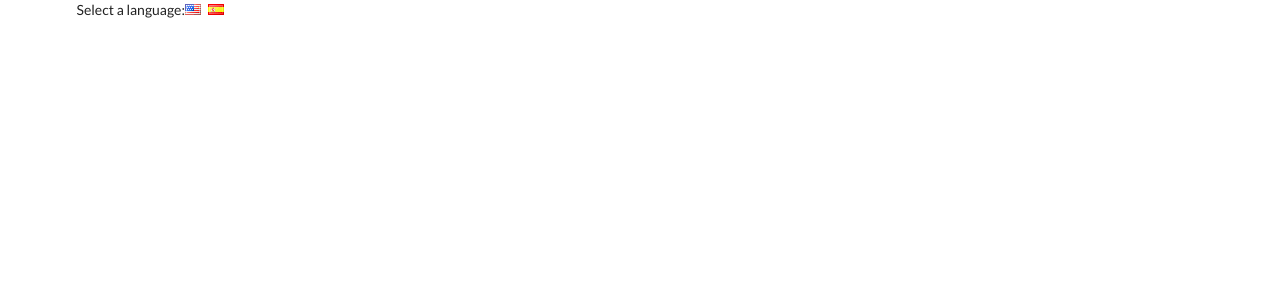
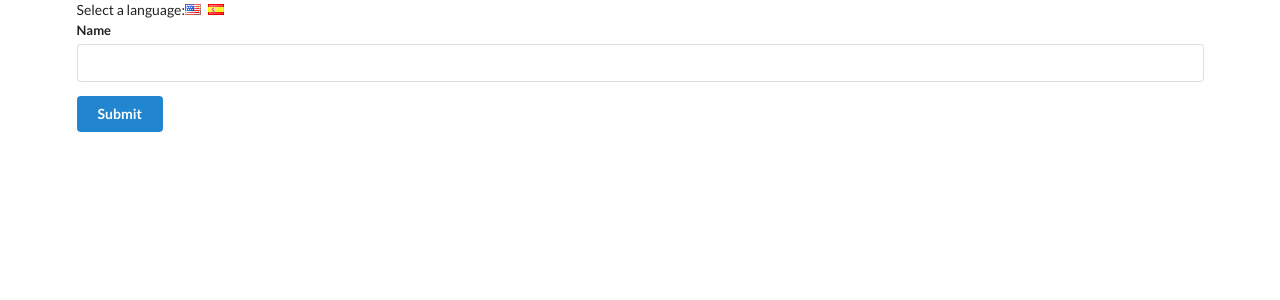
Before and after one commit to ariozone/language-select, a React (Create React App) app: page / in a window 1280 px wide. Shown: the top 300 px of the page. Built offline with nearby package versions, Linux system fonts and the light colour scheme.

Commit message:
Created semantic ui form components.

```diff
--- a/src/components/App.js
+++ b/src/components/App.js
@@ -1,11 +1,11 @@
 import React from "react"
+import CreateUser from "./CreateUser"
 
 class App extends React.Component {
   state = {
     language: "english"
   }
   onLanguegeSelect = language => {
-    console.log(language)
     this.setState({ language })
   }
   render() {
@@ -22,6 +22,7 @@ class App extends React.Component {
             onClick={() => this.onLanguegeSelect("spanish")}
           ></i>
         </div>
+        <CreateUser></CreateUser>
       </div>
     )
   }
--- /dev/null
+++ b/src/components/Button.js
@@ -0,0 +1,8 @@
+import React, { Component } from "react"
+
+class Button extends Component {
+  render() {
+    return <button className='ui button primary'> Submit</button>
+  }
+}
+export default Button
--- /dev/null
+++ b/src/components/CreateUser.js
@@ -0,0 +1,13 @@
+import React from "react"
+import Field from "./Field"
+import Button from "./Button"
+
+const CreateUser = () => {
+  return (
+    <div className='ui form'>
+      <Field></Field>
+      <Button></Button>
+    </div>
+  )
+}
+export default CreateUser
--- /dev/null
+++ b/src/components/Field.js
@@ -0,0 +1,13 @@
+import React, { Component } from "react"
+
+class Field extends Component {
+  render() {
+    return (
+      <div className='ui field'>
+        <label>Name</label>
+        <input></input>
+      </div>
+    )
+  }
+}
+export default Field
```
